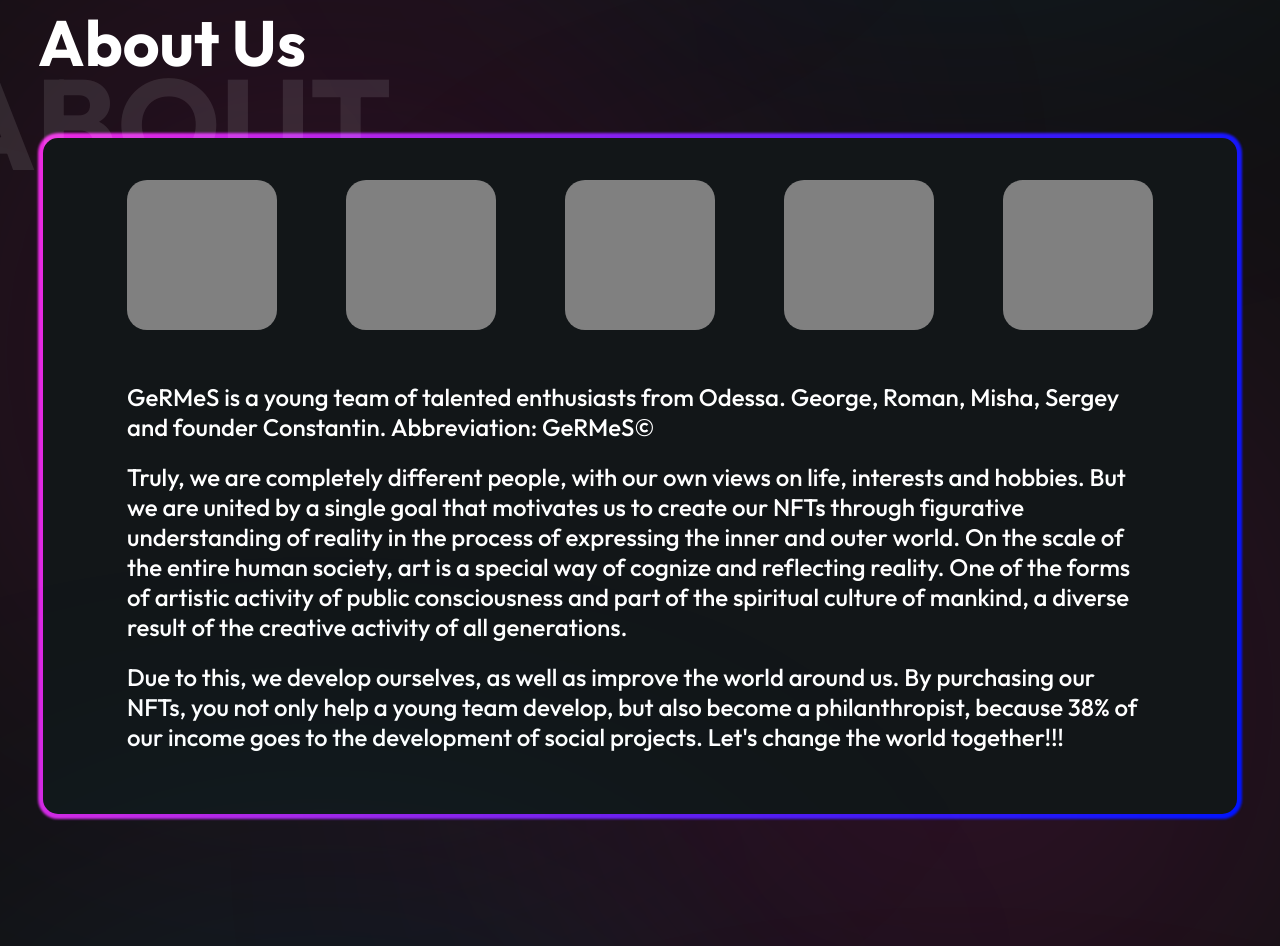
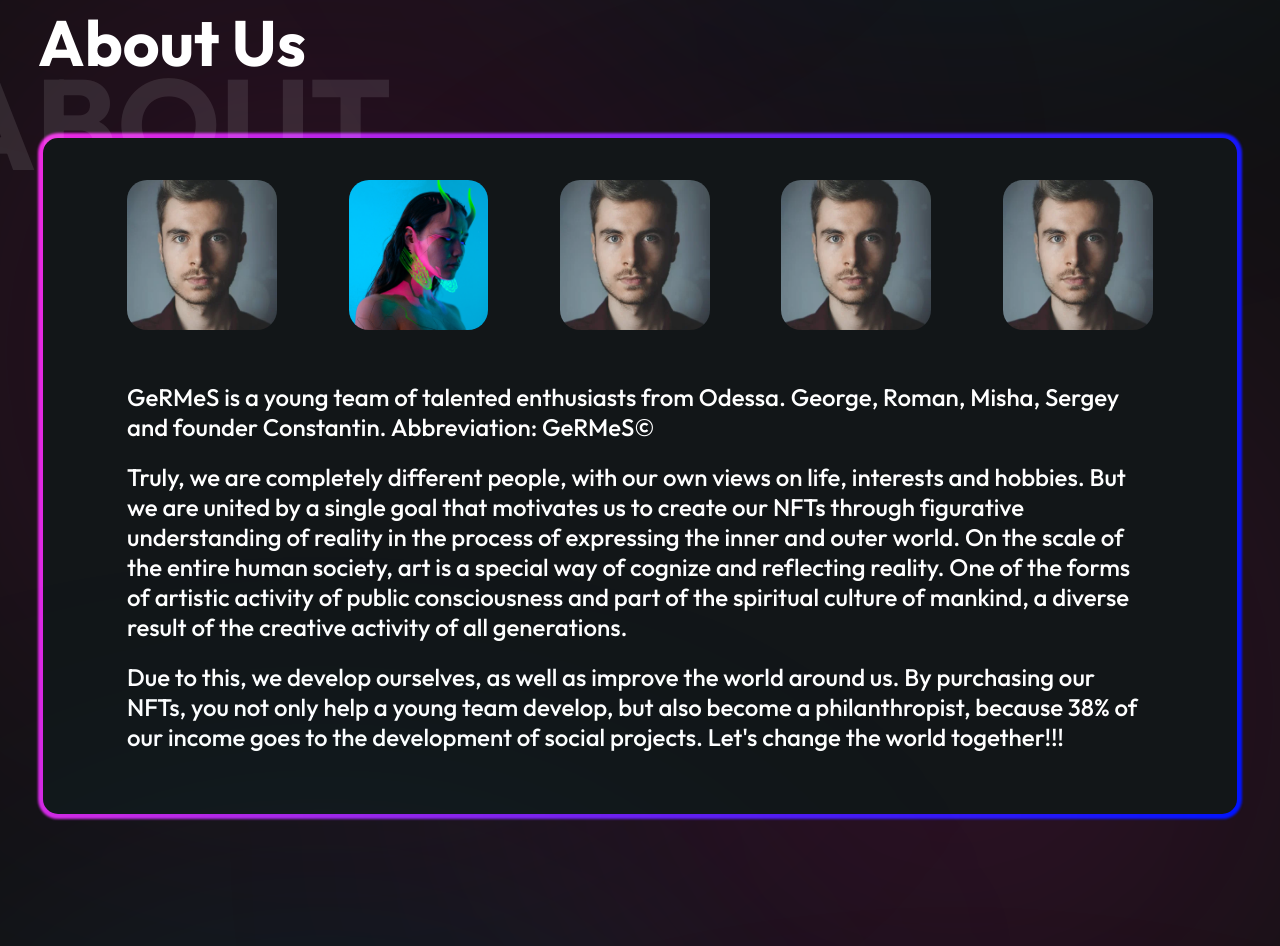
Before and after one commit to finessewhale/Germes, a website: page index.html in a window 1280 px wide. Shown: the part 2713-3659 px from the top of the page. Drawn offline with Linux system fonts and the light colour scheme; files whose address does not match are found by name.

Commit message:
[Add] about card avatars

```diff
--- a/dev/sass/app.sass
+++ b/dev/sass/app.sass
@@ -578,10 +578,15 @@ body
             align-items: center
             margin-bottom: 52px
         &-avatar
-            background: gray
-            height: 150px
-            width: 150px
-            border-radius: 20px
+            transition: all .3s ease 0s
+            img
+                height: 100%
+                width: 100%
+                max-width: 150px
+                max-height: 150px
+                border-radius: 20px
+            &:hover
+                transform: scale(1.4)
         &-text
             font-family: 'Outfit'
             font-style: normal
--- a/index.html
+++ b/index.html
@@ -203,11 +203,21 @@
                     <div class="about__subtitle">ABOUT</div>
                     <div class="about__card">
                         <div class="about__card-avatars">
-                            <div class="about__card-avatar"></div>
-                            <div class="about__card-avatar"></div>
-                            <div class="about__card-avatar"></div>
-                            <div class="about__card-avatar"></div>
-                            <div class="about__card-avatar"></div>
+                            <div class="about__card-avatar">
+                                <img src="./img/avatar.png" alt="">
+                            </div>
+                            <div class="about__card-avatar">
+                                <img src="./img/07bc1990365561.png" alt="">
+                            </div>
+                            <div class="about__card-avatar">
+                                <img src="./img/avatar.png" alt="">
+                            </div>
+                            <div class="about__card-avatar">
+                                <img src="./img/avatar.png" alt="">
+                            </div>
+                            <div class="about__card-avatar">
+                                <img src="./img/avatar.png" alt="">
+                            </div>
                         </div>
                         <div class="about__card-text">
                             <p>GeRMeS is a young team of talented enthusiasts from Odessa.
```
Also changed, not shown: css/main.css.
